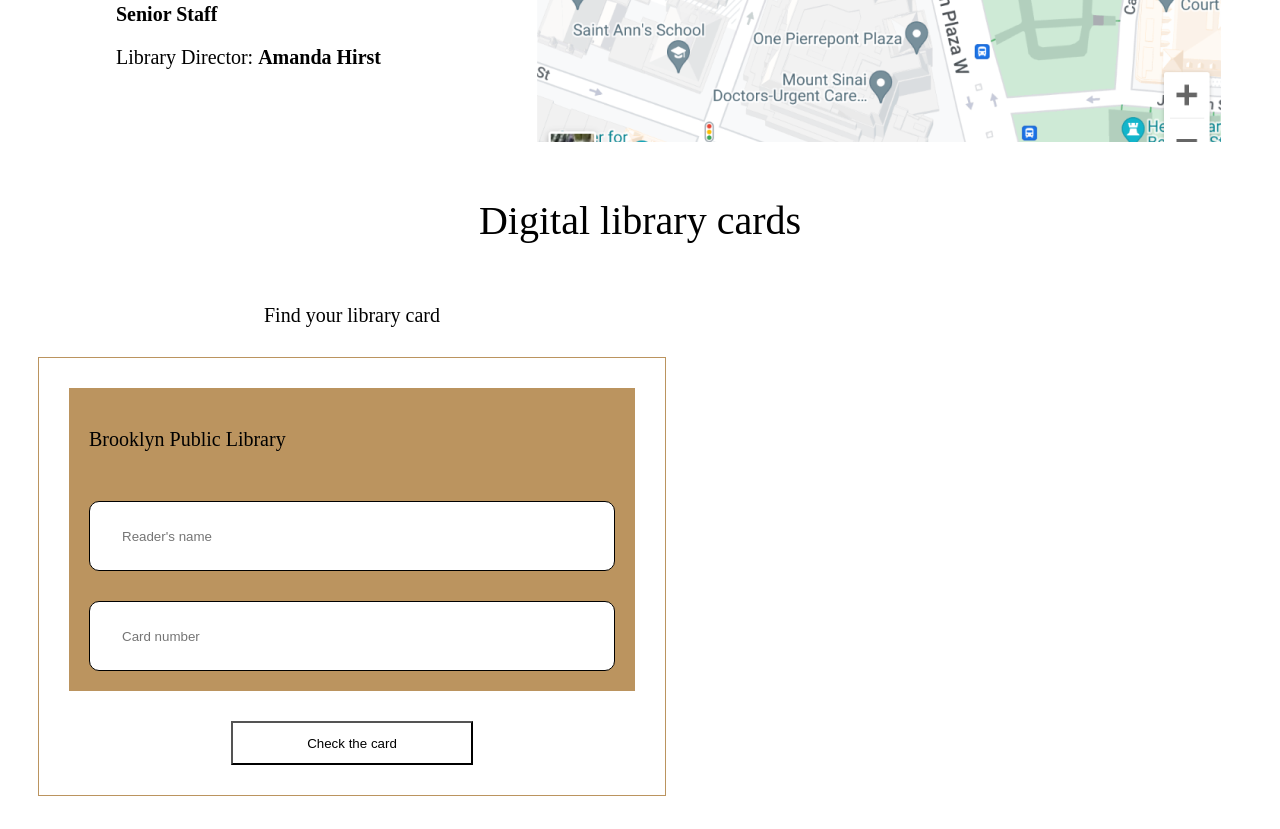
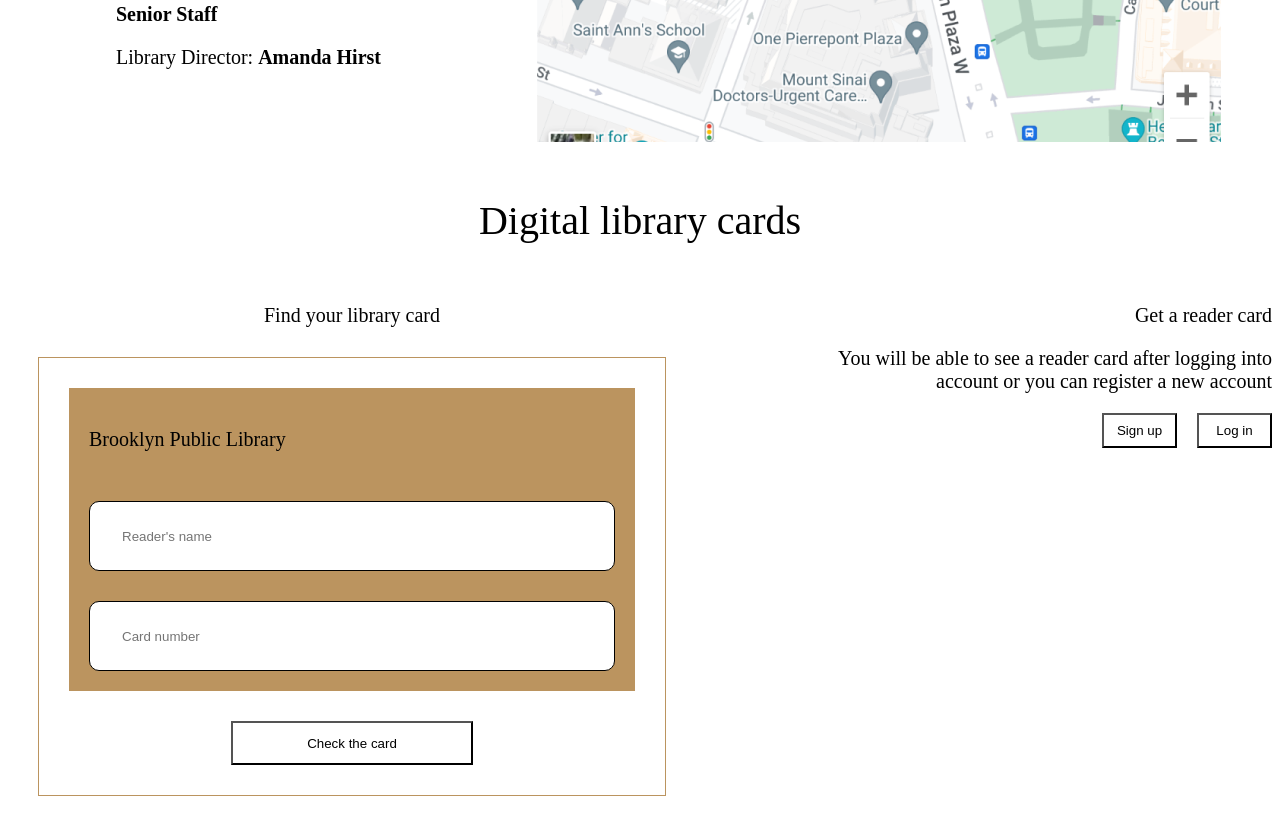
Before and after one commit to B1tRunner/StageZeroLibrary, a plain HTML site: page index.html in a window 1280 px wide. Shown: the part 4489-5318 px from the top of the page. Drawn offline with Linux system fonts and the light colour scheme.

Commit message:
feat: complete cards layout

```diff
--- a/index.html
+++ b/index.html
@@ -308,9 +308,13 @@
                         <button>Check the card</button>
                     </form>
                 </div>
-
-                <div>
-
+                <div class="get-a-card">
+                    <p>Get a reader card</p>
+                    <p>You will be able to see a reader card after logging into account or you can register a new account</p>
+                    <div class="flex-box">
+                        <button>Sign up</button>
+                        <button>Log in</button>
+                    </div>
                 </div>
             </div>
         </section>
--- a/style.css
+++ b/style.css
@@ -248,6 +248,22 @@ nav a{
     background-color: white;
 }
 
+.get-a-card {
+    max-width: 456px;
+    text-align: end;
+}
+
+.get-a-card div {
+    justify-content: flex-end;
+    gap: 20px;
+}
+
+.get-a-card div button {
+    align-self: center;
+    width: 75px;
+    height: 35px;
+    background-color: white;
+}
 
 /* .favorites div:nth-child(2) img {
     align-self: flex-end;
```
